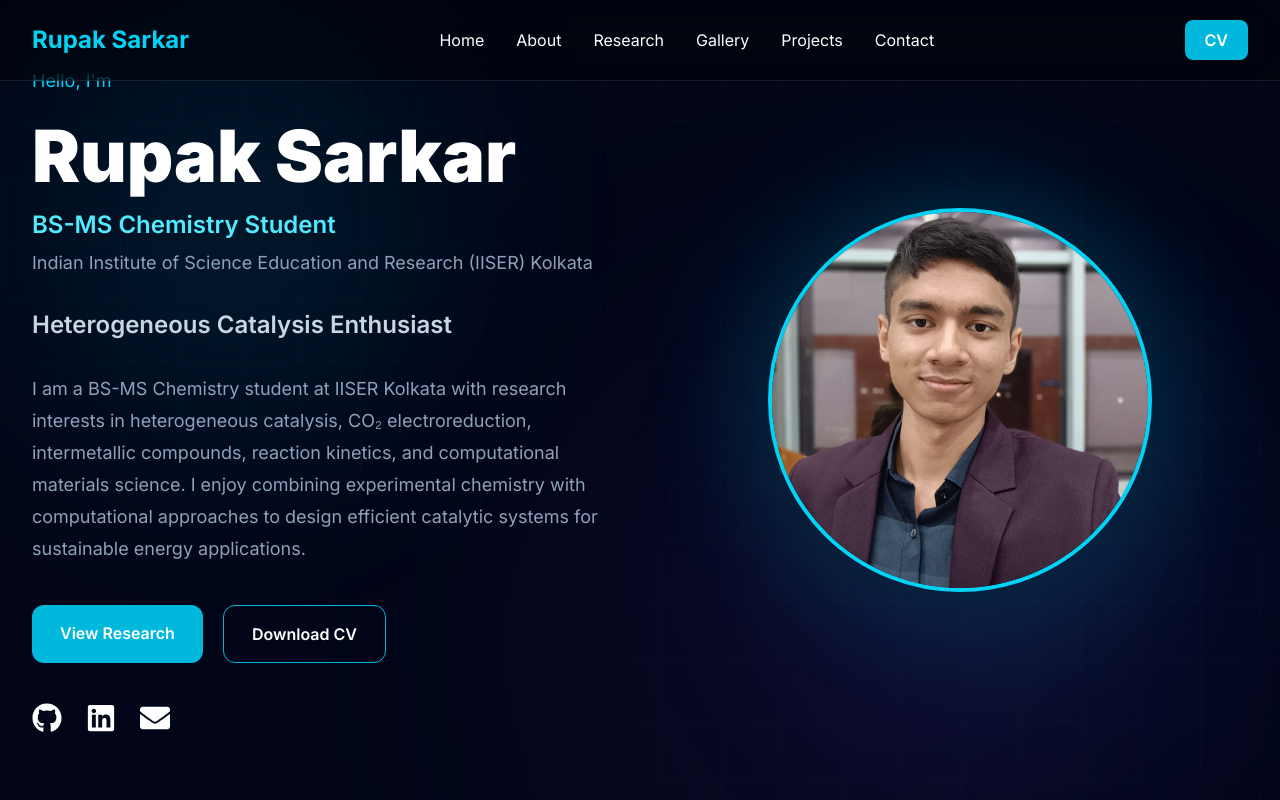
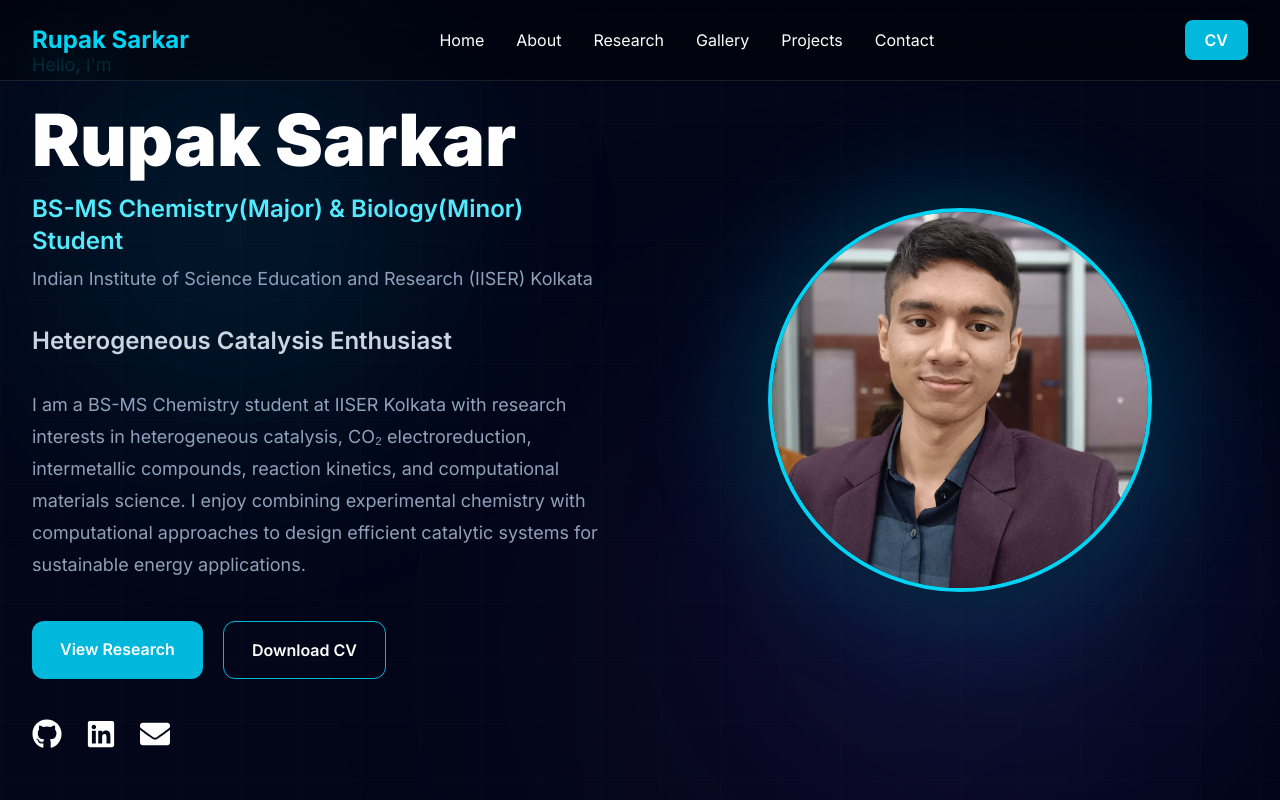
Before and after one commit to Rupak-723/rupak-portfolio, a Next.js app: page / in a window 1280 px wide. Shown: the top 800 px of the page. Built offline with nearby package versions, Linux system fonts and the light colour scheme.

Commit message:
Update designation in profile information

```diff
--- a/data/profile.ts
+++ b/data/profile.ts
@@ -2,7 +2,7 @@ const profile = {
   // Basic Information
   name: "Rupak Sarkar",
 
-  designation: "BS-MS Chemistry Student",
+  designation: "BS-MS Chemistry(Major) & Biology(Minor) Student",
 
   university:
     "Indian Institute of Science Education and Research (IISER) Kolkata",
```
